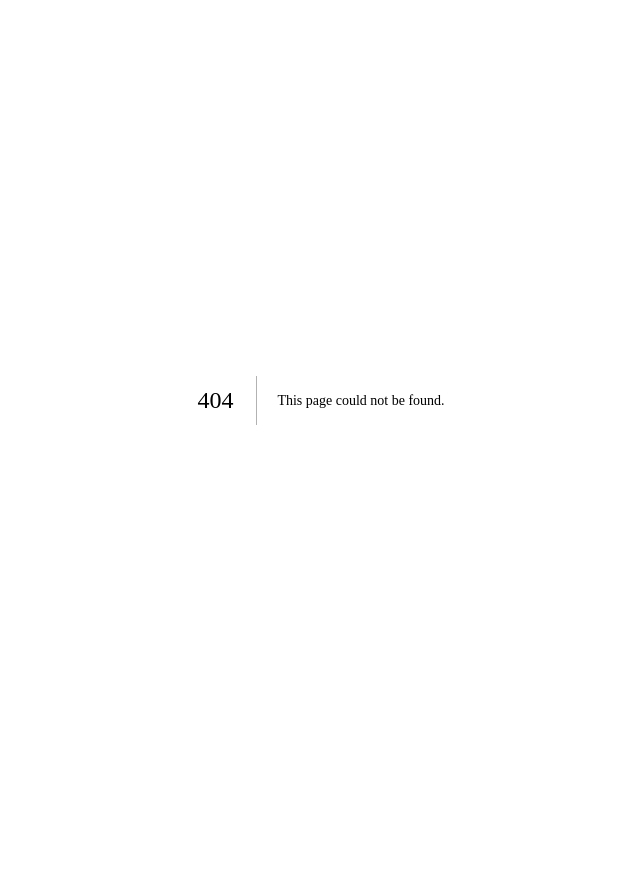
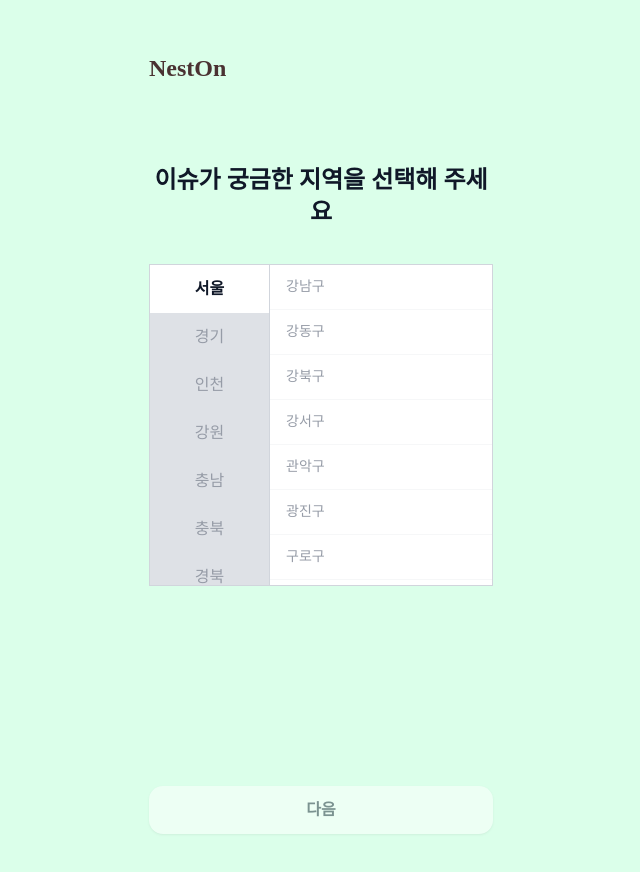
Before and after one commit to Likelion-Yonsei-13th/13-HACKATHON-FRONTEND-Pawsitive, a Next.js app: page /interest-myarea in a window 1280 px wide. Before the commit this address had no page. Shown: the top 872 px of the page, without its empty margins (319-959 px from the left). Before the commit the page ends 800 px from the top, so only its background shows below. Built offline with nearby package versions, Linux system fonts and the light colour scheme.

Commit message:
feat/내 지역, 추가 관심지역 페이지 구분

```diff
--- /dev/null
+++ b/src/app/(pages)/interest-myarea/page.tsx
@@ -0,0 +1,207 @@
+// app/interest-areas/list/page.tsx
+"use client";
+
+import { useState } from "react";
+import { useRouter } from "next/navigation";
+
+// 로컬스토리지로 임시 구현
+const LS_KEY = "neston_interest_district_v1";
+const NEXT_ROUTE = "/interest-areas";
+
+// 지역 더미 데이터
+const PROVINCES: Record<string, string[]> = {
+  서울: [
+    "강남구",
+    "강동구",
+    "강북구",
+    "강서구",
+    "관악구",
+    "광진구",
+    "구로구",
+    "금천구",
+    "노원구",
+    "도봉구",
+    "동대문구",
+    "동작구",
+    "마포구",
+    "서대문구",
+    "서초구",
+    "성동구",
+    "성북구",
+    "송파구",
+    "양천구",
+    "영등포구",
+    "용산구",
+    "은평구",
+    "종로구",
+    "중구",
+    "중랑구",
+  ],
+  경기: ["성남시 분당구", "용인시 수지구", "고양시 일산동구", "수원시 영통구"],
+  인천: ["연수구", "남동구", "미추홀구", "부평구"],
+  강원: ["춘천시", "원주시", "강릉시"],
+  충남: ["천안시", "아산시"],
+  충북: ["청주시", "충주시"],
+  경북: ["포항시", "경주시"],
+  경남: ["창원시", "김해시"],
+};
+
+const PROVINCE_ORDER = [
+  "서울",
+  "경기",
+  "인천",
+  "강원",
+  "충남",
+  "충북",
+  "경북",
+  "경남",
+];
+
+// 선택 항목 타입 (단일)
+type Picked = { province: string; district: string } | null;
+
+export default function InterestAreasListPage() {
+  const router = useRouter();
+  const [province, setProvince] = useState<string>("서울");
+  const [picked, setPicked] = useState<Picked>(null);
+  const [success, setSuccess] = useState(false);
+
+  const districts = PROVINCES[province] ?? [];
+
+  const isSelected = (prov: string, d: string) =>
+    picked?.province === prov && picked?.district === d;
+
+  const toggleDistrict = (prov: string, d: string) => {
+    if (isSelected(prov, d)) {
+      setPicked(null);
+    } else {
+      setPicked({ province: prov, district: d });
+    }
+  };
+
+  const handleNext = () => {
+    if (!success) {
+      if (!picked) return;
+      const payload = {
+        list: picked ? [picked] : [],
+        districts: picked ? [picked.district] : [],
+        ts: Date.now(),
+      };
+      try {
+        localStorage.setItem(LS_KEY, JSON.stringify(payload));
+      } catch {}
+      setSuccess(true);
+    } else {
+      router.replace(NEXT_ROUTE);
+    }
+  };
+
+  // 완료 화면
+  if (success) {
+    return (
+      <div className="min-h-screen w-full bg-[#DBFFEA] flex justify-center px-4 py-8">
+        <div className="w-full max-w-sm flex flex-col p-5">
+          <div className="text-2xl font-semibold text-mainBrown pb-10">
+            NestOn
+          </div>
+
+          <div className="mt-10">
+            <h2 className="text-2xl font-bold text-gray-900">
+              지역 추가가 완료되었습니다.
+            </h2>
+            <p className="mt-4 text-sm leading-6 text-gray-900">
+              추후 ‘ 나의 지역 ’ 에서
+              <br />
+              지역 변경이 가능합니다.
+            </p>
+          </div>
+
+          <button
+            onClick={handleNext}
+            className="mt-auto mb-10 w-full rounded-xl bg-white py-3 text-base font-semibold text-gray-800 shadow active:translate-y-[1px]"
+          >
+            다음
+          </button>
+        </div>
+      </div>
+    );
+  }
+
+  // 지역 선택 화면
+  return (
+    <div className="min-h-screen w-full bg-[#DBFFEA] flex justify-center px-4 py-8">
+      <div className="w-full max-w-sm p-5">
+        {/* 상단 */}
+        <div className="flex items-center justify-between">
+          <div className="text-2xl font-semibold text-mainBrown pb-10">
+            NestOn
+          </div>
+        </div>
+
+        <h1 className="mt-10 text-2xl font-bold text-gray-900 text-center">
+          이슈가 궁금한 지역을 선택해 주세요
+        </h1>
+
+        {/* 리스트 박스 */}
+        <div className="mt-9 grid grid-cols-[120px_1fr] border-1 border-gray-300 overflow-hidden bg-white">
+          {/* 좌측: 시/도 */}
+          <div className="max-h-80 overflow-auto border-r border-gray-300">
+            {PROVINCE_ORDER.map((p) => {
+              const current = p === province;
+              const isPickedInThis = picked?.province === p;
+              return (
+                <button
+                  key={p}
+                  type="button"
+                  onClick={() => setProvince(p)}
+                  className={`relative block w-full px-3 py-3 text-center text-md ${
+                    current
+                      ? "bg-white text-gray-900 font-semibold"
+                      : "bg-gray-300 text-gray-500 font-light opacity-70"
+                  }`}
+                >
+                  {p}
+                  {isPickedInThis && (
+                    <span className="absolute right-3 top-1/2 -translate-y-1/2 rounded-full bg-emerald-100 px-2 py-0.5 text-xs text-emerald-700">
+                      1
+                    </span>
+                  )}
+                </button>
+              );
+            })}
+          </div>
+
+          {/* 우측: 구/시 (단일 토글 선택)*/}
+          <div className="max-h-80 overflow-auto">
+            {districts.map((d) => {
+              const sel = isSelected(province, d);
+              return (
+                <button
+                  key={d}
+                  type="button"
+                  onClick={() => toggleDistrict(province, d)}
+                  className={`block w-full px-4 py-3 text-left text-sm border-b last:border-b-0 border-gray-100 ${
+                    sel
+                      ? "bg-white text-gray-900 font-semibold"
+                      : "bg-white text-gray-500 font-light opacity-70"
+                  }`}
+                >
+                  {d}
+                </button>
+              );
+            })}
+          </div>
+        </div>
+
+        {/* 다음 버튼 */}
+        <button
+          onClick={handleNext}
+          disabled={!picked}
+          className="mt-50 mb-10 w-full rounded-xl bg-white py-3 text-base font-semibold text-gray-800 shadow active:translate-y-[1px] disabled:opacity-50"
+        >
+          다음
+        </button>
+      </div>
+    </div>
+  );
+}
```
